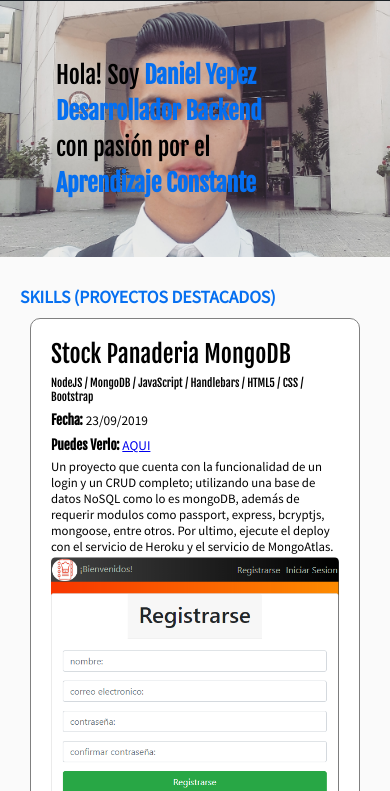
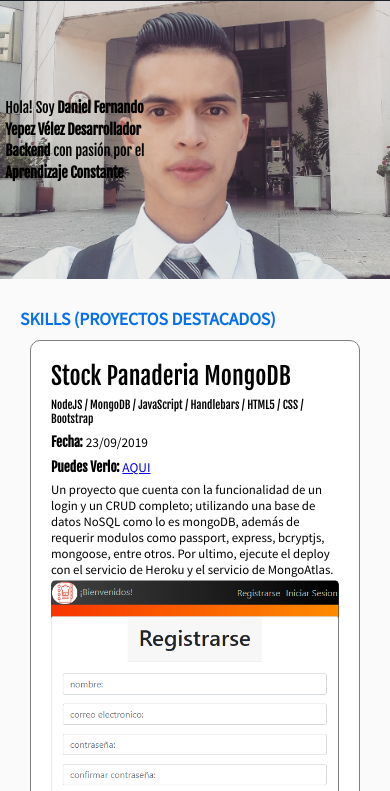
Before and after one commit to DanielFernandoYepezVelez/Portafolio-Proyectos, a plain HTML site: page index.html in a window 390 px wide. Shown: the part 53-844 px from the top of the page. Drawn offline with Linux system fonts and the light colour scheme.

Commit message:
Detalles de las imagenes

```diff
--- a/index.html
+++ b/index.html
@@ -48,7 +48,7 @@
     </header>
     <section class="hero">
         <div class="container">
-            <h1>Hola! Soy <strong>Daniel Yepez </strong> <br /> <strong> Desarrollador Backend </strong> <br />con pasión por el <br> <strong> Aprendizaje Constante </strong></h1>
+            <h1>Hola! Soy <strong>Daniel Fernando <br /> Yepez Vélez Desarrollador</strong> <br /> <strong> Backend </strong> con pasión por el <br /><strong> Aprendizaje Constante </strong></h1>
             <figure>
                 <img class="hero-image" src="./Img/hero.jpg" width="413" height="300" alt="Hero Principal">
             </figure>
--- a/styles.css
+++ b/styles.css
@@ -352,8 +352,12 @@ ul {
         height: 304px;
     }
     h1 {
-        font-size: 2em;
+        font-size: 1.8em;
         z-index: 2;
+        color: black;
+        margin-left: -4.5%;
+    }
+    h1 strong {
         color: black;
     }
     .form-email {
@@ -405,6 +409,15 @@ ul {
         text-decoration: underline;
         margin-bottom: .5em;
     }
+    h1 {
+        font-size: 1.4em;
+        z-index: 2;
+        color: black;
+        margin-left: -1%;
+    }
+    .hero {
+        padding: 5em 1em;
+    }
     .project {
         display: block;
     }
@@ -453,8 +466,12 @@ ul {
 
 @media screen and (max-width: 480px) {
     h1 {
-        font-size: 1.5em;
+        font-size: .9em;
         color: black;
+        margin-left: -3%;
+    }
+    .hero {
+        padding: 6em 1em;
     }
     .project-datails {
         width: auto;
@@ -470,10 +487,11 @@ ul {
 
 @media screen and (max-width: 320px) {
     h1 {
-        font-size: 1.2em;
+        font-size: .6em;
         color: black;
+        margin-left: -4%;
     }
     .hero {
-        padding: 2em 1em;
+        padding: 5em 1em;
     }
 }
```
